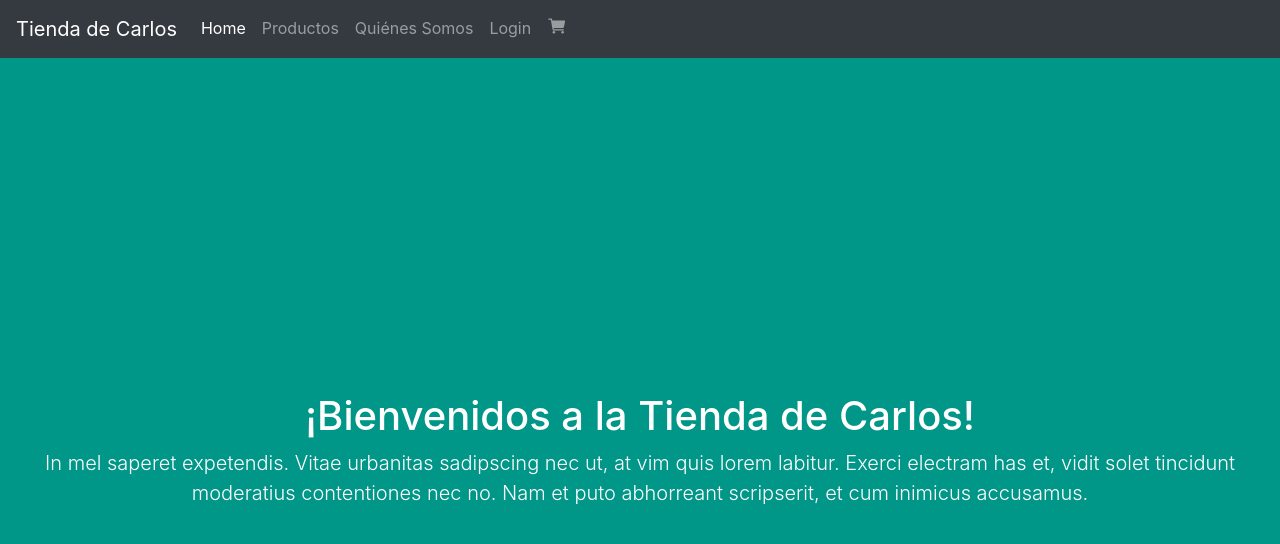
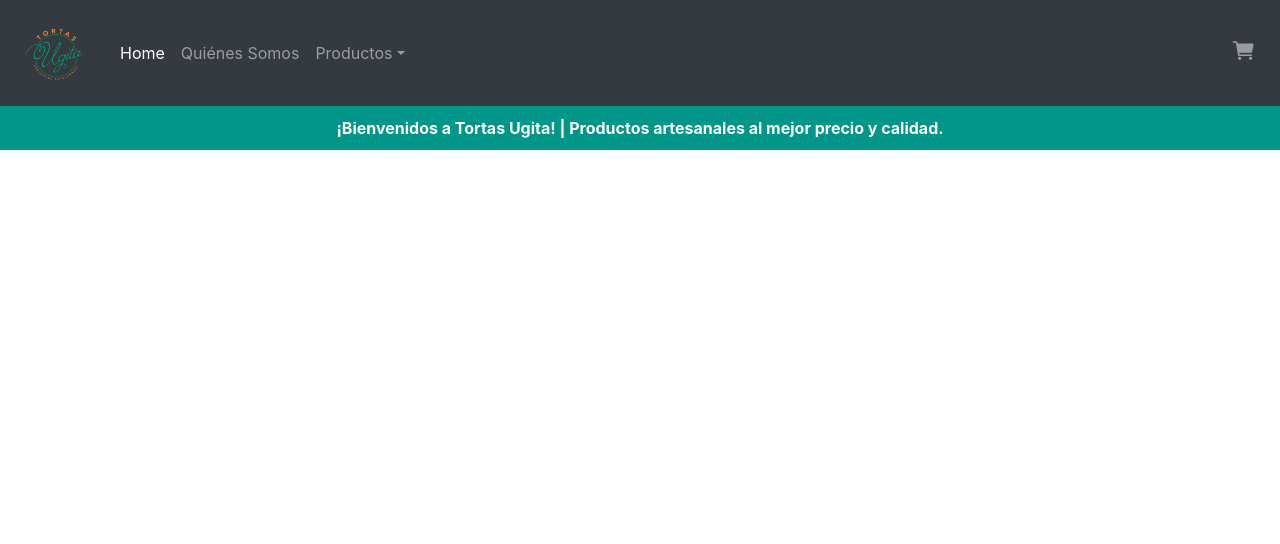
Before and after one commit to carloscrovara/ecommerce, a React (Create React App) app: page / in a window 1280 px wide. Shown: the top 544 px of the page. Built offline with nearby package versions, Linux system fonts and the light colour scheme.

Commit message:
Version 1.5 - Se mejoro NavBar y Home / Se agrego Logo

```diff
--- a/public/index.html
+++ b/public/index.html
@@ -25,7 +25,7 @@
       work correctly both with client-side routing and a non-root public URL.
       Learn how to configure a non-root public URL by running `npm run build`.
     -->
-    <title>Tienda de Carlos</title>
+    <title>Tortas Ugita</title>
     <script src="https://code.jquery.com/jquery-3.5.1.slim.min.js" integrity="sha384-DfXdz2htPH0lsSSs5nCTpuj/zy4C+OGpamoFVy38MVBnE+IbbVYUew+OrCXaRkfj" crossorigin="anonymous"></script>
     <script src="https://cdn.jsdelivr.net/npm/popper.js@1.16.1/dist/umd/popper.min.js" integrity="sha384-9/reFTGAW83EW2RDu2S0VKaIzap3H66lZH81PoYlFhbGU+6BZp6G7niu735Sk7lN" crossorigin="anonymous"></script>
     <script src="https://stackpath.bootstrapcdn.com/bootstrap/4.5.1/js/bootstrap.min.js" integrity="sha384-XEerZL0cuoUbHE4nZReLT7nx9gQrQreJekYhJD9WNWhH8nEW+0c5qq7aIo2Wl30J" crossorigin="anonymous"></script>
--- a/src/App.js
+++ b/src/App.js
@@ -6,7 +6,7 @@ function App() {
   return (
     <>
       <NavBar />
-      <Home greeting="¡Bienvenidos a la Tienda de Carlos!"/>
+      <Home greeting="¡Bienvenidos a Tortas Ugita! | Productos artesanales al mejor precio y calidad."/>
     </>
   );
 }
--- a/src/components/CartIcon.js
+++ b/src/components/CartIcon.js
@@ -2,10 +2,15 @@ import React from 'react';
 
 function CartIcon() {
     return (
-        <a className="nav-link" href="#carrito">
-            <ion-icon name="cart" style={{ fontSize: 20 }}></ion-icon>
-        </a>
-
+        <>
+            <ul className="navbar-nav mr-auto">
+                <li>
+                    <a className="nav-link" href="#carrito">
+                        <ion-icon name="cart" style={{ fontSize: 25 }}></ion-icon>
+                    </a>
+                </li>
+            </ul>
+        </>
     )
 }
 
--- a/src/components/Home.js
+++ b/src/components/Home.js
@@ -1,25 +1,23 @@
 import React from 'react';
 
 function Home({ greeting }) {
-    const homeStyle = {
+    const containerBienvenida = {
         backgroundColor: '#009688',
-        minHeight: '100vh',
-        display: 'flex',
-        flexDirection: 'column',
-        alignItems: 'center',
-        justifyContent: 'center',
-        color: 'white'
-      }
+    }
+
+    const textStyle = {
+        fontWeight:'bold',
+        color: 'white',
+        paddingTop:'10px',
+        paddingBottom:'10px'
+    }
 
     return (
-        <header style={homeStyle}>
-            <div className="starter-template text-center py-5 px-3">
-                <h1>{greeting}</h1>
-                <p className="lead">In mel saperet expetendis. Vitae urbanitas sadipscing nec ut, at vim quis lorem labitur. Exerci electram has et, vidit solet tincidunt
-                <br />
-                moderatius contentiones nec no. Nam et puto abhorreant scripserit, et cum inimicus accusamus.</p>
+        <>
+            <div className="starter-template text-center" style={containerBienvenida}>
+                <p style={textStyle}> {greeting} </p>
             </div>
-        </header>
+        </>
     )
 }
 
--- a/src/components/NavBar.js
+++ b/src/components/NavBar.js
@@ -1,32 +1,41 @@
 import React from 'react';
 import CartIcon from './CartIcon';
+import logo from '../assets/logo.png';
 
 function NavBar() {
     return (
         <nav className="navbar navbar-expand-lg navbar-dark bg-dark">
-            <a className="navbar-brand" href="#home">Tienda de Carlos</a>
-            <button className="navbar-toggler" type="button" data-toggle="collapse" data-target="#navbarNav" aria-controls="navbarNav" aria-expanded="false" aria-label="Toggle navigation">
+            <a className="navbar-brand" href="#home">
+                <img src={logo} style={{ height: 80 }} alt="logo" />
+            </a>
+
+            <button className="navbar-toggler" type="button" data-toggle="collapse" data-target="#navbarSupportedContent" aria-controls="navbarSupportedContent" aria-expanded="false" aria-label="Toggle navigation">
                 <span className="navbar-toggler-icon"></span>
             </button>
-            <div className="collapse navbar-collapse" id="navbarNav">
-                <ul className="navbar-nav">
+
+            <div className="collapse navbar-collapse" id="navbarSupportedContent">
+                <ul className="navbar-nav mr-auto">
                     <li className="nav-item active">
                         <a className="nav-link" href="#home">Home <span className="sr-only">(current)</span></a>
                     </li>
                     <li className="nav-item">
-                        <a className="nav-link" href="#products">Productos</a>
-                    </li>
-                    <li className="nav-item">
                         <a className="nav-link" href="#about">Quiénes Somos</a>
                     </li>
-                    <li className="nav-item">
-                        <a className="nav-link" href="#login">Login</a>
-                    </li>
-                    <li className="nav-item">
-                        <CartIcon />
+                    <li className="nav-item dropdown">
+                        <a className="nav-link dropdown-toggle" href="#categories" id="navbarDropdown" role="button" data-toggle="dropdown" aria-haspopup="true" aria-expanded="false">
+                        Productos
+                        </a>
+                            <div className="dropdown-menu" aria-labelledby="navbarDropdown">
+                                <a className="dropdown-item" href="#tortas">Tortas</a>
+                                <a className="dropdown-item" href="#tartas">Tartas</a>
+                            </div>
                     </li>
                 </ul>
+                <div>
+                    <CartIcon />
+                </div>
             </div>
+
         </nav>
     )
 }
```
Also changed, not shown: src/assets/logo.png (added), 1 other file (tests, documents, lock files or other folders).
